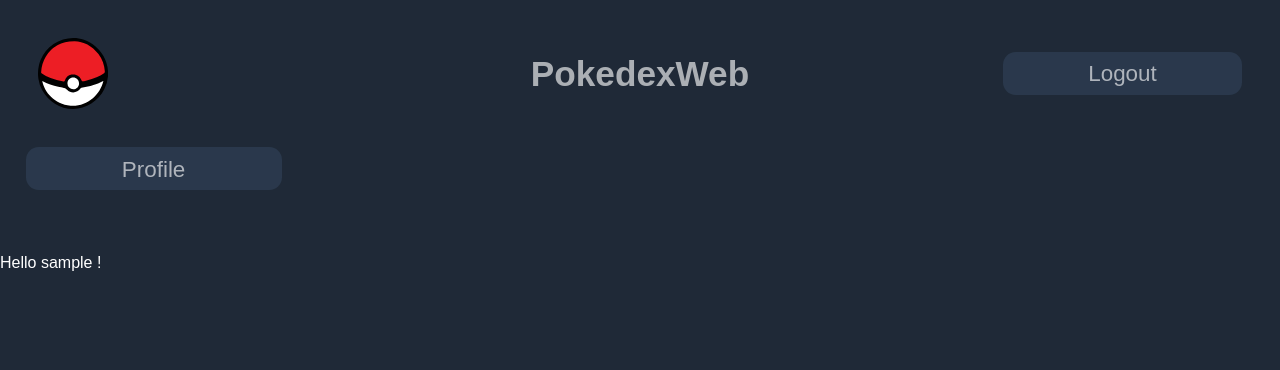
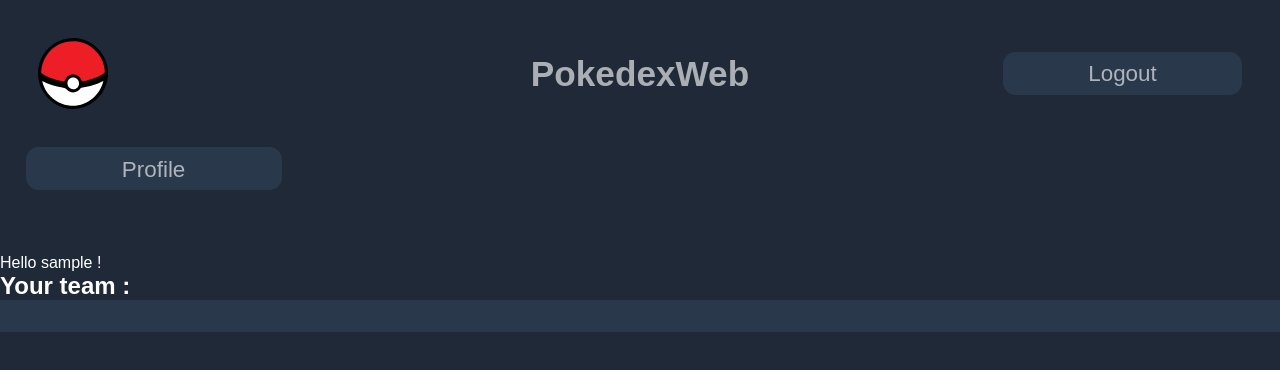
Before and after one commit to YannickSendrey/PokedexWeb, a React (Vite) app in the folder client/: page /profile in a window 1280 px wide. Shown: the top 370 px of the page. Built offline with nearby package versions, Linux system fonts and the light colour scheme; no server answers; sample sign-in values are in the browser's storage.

Commit message:
component layout done
Signed-off-by: YannickSendrey <yannicksendrey@gmail.com>

```diff
--- a/client/src/components/Profile.jsx
+++ b/client/src/components/Profile.jsx
@@ -1,28 +1,44 @@
 import React, { useEffect } from 'react';
 import { useNavigate } from 'react-router-dom';
-import { useDispatch, useSelector } from 'react-redux';
-import {
-	loadFavoritePokemons,
-	selectFavoritePokemons,
-} from '../features/PokemonBoard/pokemonBoardSlice';
+import { useSelector } from 'react-redux';
+import { selectFavoritePokemons } from '../features/PokemonBoard/pokemonBoardSlice';
+import { ProfilePokemonTile } from './ProfilePokemonTile';
+import styles from '../css/profile.module.css';
 
 export const Profile = () => {
-	const dispatch = useDispatch();
 	const navigate = useNavigate();
 	const username = localStorage.getItem('username');
-	const id = localStorage.getItem('userId');
 	const favoritePokemons = useSelector(selectFavoritePokemons);
 
 	useEffect(() => {
 		if (!localStorage.getItem('username')) {
 			navigate('/sign-in');
 		}
-		dispatch(loadFavoritePokemons(id));
 	}, []);
 
 	return (
-		<main>
-			<p>Hello {username} !</p>
+		<main className={styles.profile}>
+			<p className={styles.profile_p}>Hello {username} !</p>
+			<h2 className={styles.profile_section_h2}>Your team :</h2>
+			<section className={styles.profile_section}>
+				{/* render 6 tiles, fill them with <ProfilePokemonTile depending on favoritePokemons.length */}
+				{(() => {
+					const pokemonTiles = [];
+					for (let i = 0; i < 6; i++) {
+						const pokemon = favoritePokemons[i];
+						pokemonTiles.push(
+							<div
+								className={styles.tile}
+								key={i}>
+								{pokemon && <ProfilePokemonTile id={pokemon.id} />}
+							</div>
+						);
+					}
+					return pokemonTiles;
+				})()}
+			</section>
 		</main>
 	);
 };
+
+/* onClick dispatch(delete from State + requête delete API) */
--- /dev/null
+++ b/client/src/components/ProfilePokemonTile.jsx
@@ -0,0 +1,34 @@
+import React from 'react';
+import { useSelector } from 'react-redux';
+import { selectAllPokemons } from '../features/PokemonBoard/pokemonBoardSlice';
+import styles from '../css/profile.module.css';
+import { useNavigate } from 'react-router-dom';
+
+export const ProfilePokemonTile = ({ pokemonId }) => {
+	const pokemons = useSelector(selectAllPokemons);
+	const pokemon = pokemons.find((pokemon) => pokemon.id === pokemonId);
+	const { id, picture, name, number } = pokemon;
+
+	const navigate = useNavigate();
+	const goToPokemon = () => {
+		let path = '/pokemons/' + number;
+		navigate(path);
+	};
+
+	return (
+		<>
+			<img
+				src={picture}
+				alt={`${name}`}
+				className={styles.tile_img}
+				onClick={goToPokemon}
+			/>
+			<p
+				className={styles.tile_name}
+				onClick={goToPokemon}>
+				{name}
+			</p>
+			<div className={styles.tile_delete}></div>
+		</>
+	);
+};
--- a/client/src/components/RegisterForm.jsx
+++ b/client/src/components/RegisterForm.jsx
@@ -144,6 +144,7 @@ export const RegisterForm = () => {
 					className={`${styles.main_innerDiv} ${styles.main_innerDiv_input}`}
 					placeholder='Choose your Username'
 					value={username}
+					name='username'
 					onChange={handleUsernameChange}></input>
 				<p className={styles.main_text}>only alphanumerical characters</p>
 			</div>
@@ -154,6 +155,7 @@ export const RegisterForm = () => {
 					className={`${styles.main_innerDiv} ${styles.main_innerDiv_input}`}
 					placeholder='Choose your Password'
 					value={password}
+					name='password'
 					onChange={handlePasswordChange}></input>
 				<p className={styles.main_text}>
 					atleast : <br />
--- a/client/src/components/SignInForm.jsx
+++ b/client/src/components/SignInForm.jsx
@@ -1,8 +1,11 @@
 import React, { useState } from 'react';
 import styles from '../css/forms.module.css';
 import { useNavigate } from 'react-router-dom';
+import { useDispatch } from 'react-redux';
+import { loadFavoritePokemons } from '../features/PokemonBoard/pokemonBoardSlice';
 
 export const SignInForm = () => {
+	const dispatch = useDispatch();
 	const navigate = useNavigate();
 	const [username, setUsername] = useState('');
 	const [password, setPassword] = useState('');
@@ -42,8 +45,8 @@ export const SignInForm = () => {
 				localStorage.setItem('accessToken', JSON.stringify(jsonResponse.token));
 				localStorage.setItem('username', jsonResponse.user.username);
 				localStorage.setItem('userId', jsonResponse.user.id);
+				dispatch(loadFavoritePokemons(jsonResponse.user.id));
 				goHome();
-				// stockage de la session etc
 			} else if (response.status === 404) {
 				const jsonResponse = await response.json();
 				setSignInError(true);
@@ -62,6 +65,7 @@ export const SignInForm = () => {
 					className={`${styles.main_innerDiv} ${styles.main_innerDiv_input}`}
 					placeholder='Enter your Username'
 					value={username}
+					name='username'
 					onChange={handleUsernameChange}></input>
 			</div>
 
@@ -71,6 +75,7 @@ export const SignInForm = () => {
 					className={`${styles.main_innerDiv} ${styles.main_innerDiv_input}`}
 					placeholder='Choose your Password'
 					value={password}
+					name='password'
 					onChange={handlePasswordChange}></input>
 			</div>
 
--- /dev/null
+++ b/client/src/css/profile.module.css
@@ -0,0 +1,45 @@
+@media all and (max-width: 849px) {
+    .profile_section {
+        height: 600px;
+        width: 80%;
+    }
+}
+@media all and (min-width: 850px) {}
+@media all and (min-width: 1500px) {}
+
+.profile {
+
+}
+
+.profile_p {
+
+}
+
+.profile_section {
+    border: 4px solid rgba(75, 99, 133, 0.262);
+    margin: 0 auto;
+}
+
+.profile_section_h2 {
+
+}
+
+.tile {
+    display: flex;
+    flex-direction: column;
+    justify-content: center;
+    align-items: center;
+    border: 2px solid rgba(75, 99, 133, 0.262);
+}
+
+.tile_img {
+
+}
+
+.tile_name {
+
+}
+
+.tile_delete {
+
+}
```
